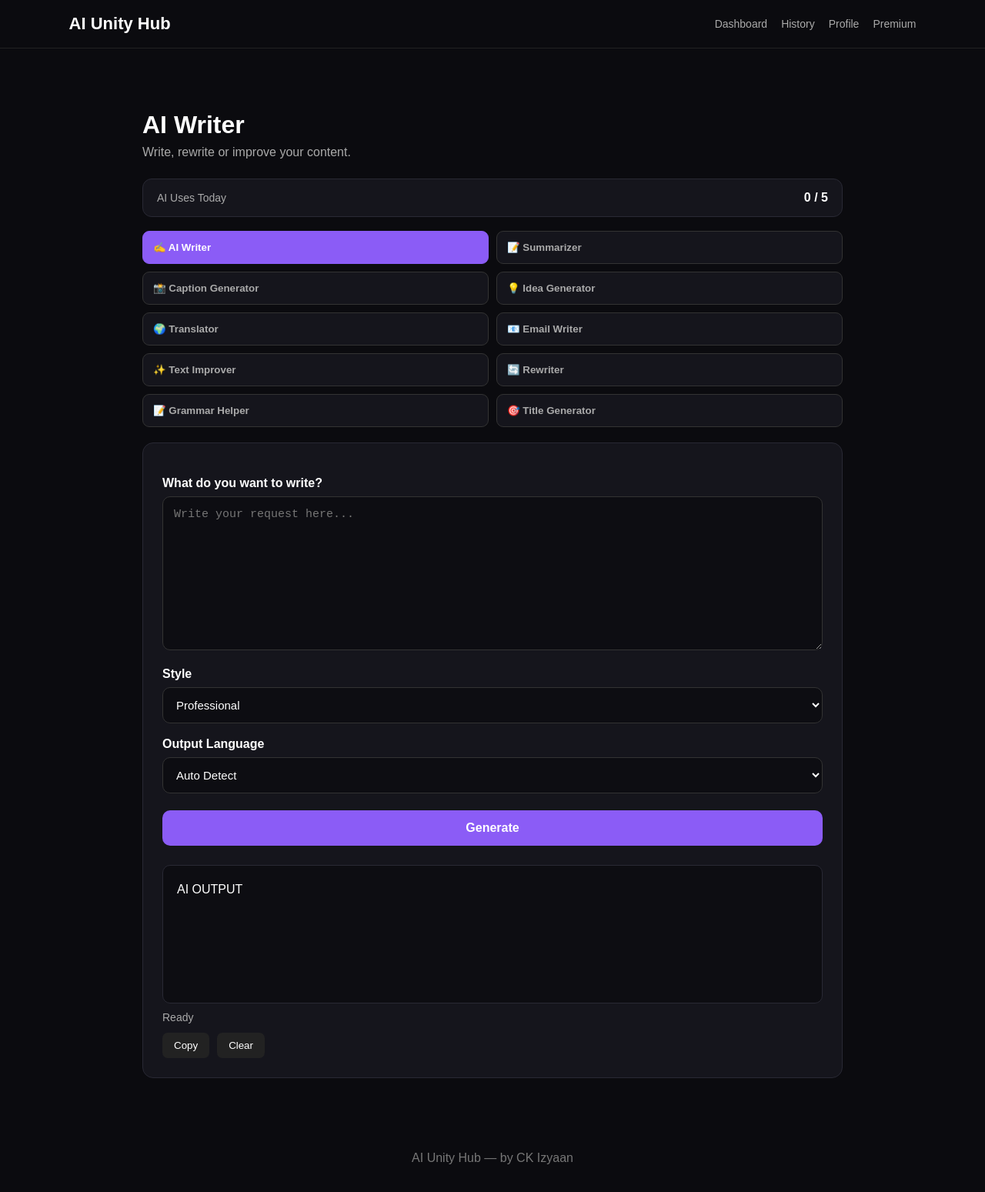
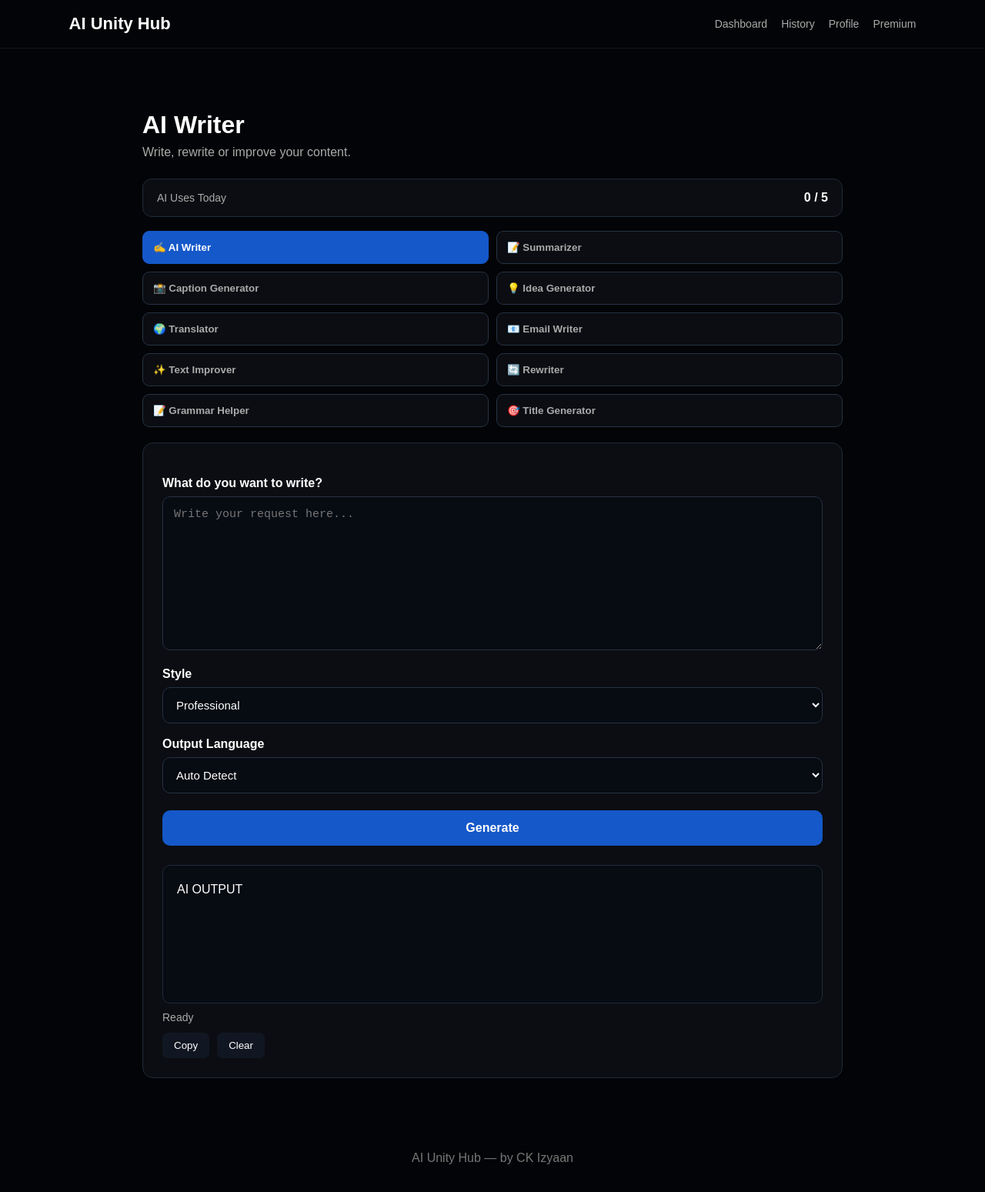
Before and after one commit to godsownworld-a11y/ai-unity-hub, a website with bundled scripts: page ai-tools-new.html in a window 1280 px wide. Shown: the whole page at 77% size. Built offline with nearby package versions, Linux system fonts and the light colour scheme; no server answers.

Commit message:
Unify AI tools page theme with dashboard

```diff
--- a/ai-tools-new.html
+++ b/ai-tools-new.html
@@ -12,13 +12,14 @@
 body{
     margin:0;
     font-family:Arial,sans-serif;
-    background:#0b0b0f;
+    background:#030407;
     color:white;
 }
 
 header{
     padding:18px 7%;
-    border-bottom:1px solid #222;
+    flex-wrap:wrap;
+    border-bottom:1px solid #111722;
     display:flex;
     justify-content:space-between;
     align-items:center;
@@ -27,7 +28,7 @@ header{
 
 .logo{font-size:22px;font-weight:bold}
 
-nav{display:flex;gap:18px}
+nav{display:flex;gap:18px;flex-wrap:wrap}
 
 nav a{
     color:#aaa;
@@ -35,7 +36,7 @@ nav a{
     font-size:14px;
 }
 
-nav a:hover{color:white}
+nav a:hover{color:white}\r\n\r\nnav a:focus-visible,.tool-tab:focus-visible,.generate:focus-visible,.small-btn:focus-visible{outline:2px solid #D4FF24;outline-offset:3px}
 
 .container{
     max-width:950px;
@@ -51,8 +52,8 @@ h1{margin-bottom:8px}
 }
 
 .usage{
-    background:#15151c;
-    border:1px solid #292934;
+    background:#0B0D12;
+    border:1px solid #202A38;
     border-radius:12px;
     padding:15px 18px;
     margin-bottom:18px;
@@ -73,8 +74,8 @@ h1{margin-bottom:8px}
 
 .tool-tab{
     padding:13px;
-    border:1px solid #333;
-    background:#15151c;
+    border:1px solid #263244;
+    background:#0B0D12;
     color:#aaa;
     border-radius:9px;
     cursor:pointer;
@@ -83,19 +84,19 @@ h1{margin-bottom:8px}
 }
 
 .tool-tab:hover{
-    border-color:#8b5cf6;
+    border-color:#1558C9;
     color:white;
 }
 
 .tool-tab.active{
-    background:#8b5cf6;
+    background:#1558C9;
     color:white;
-    border-color:#8b5cf6;
+    border-color:#1558C9;
 }
 
 .tool-box{
-    background:#15151c;
-    border:1px solid #292934;
+    background:#0B0D12;
+    border:1px solid #202A38;
     border-radius:14px;
     padding:25px;
 }
@@ -110,23 +111,23 @@ textarea{
     width:100%;
     min-height:200px;
     resize:vertical;
-    background:#0d0d12;
+    background:#070B12;
     color:white;
-    border:1px solid #333;
+    border:1px solid #263244;
     border-radius:10px;
     padding:14px;
     font-size:15px;
     outline:none;
 }
 
-textarea:focus{border-color:#8b5cf6}
+textarea:focus{border-color:#1558C9}
 
 select{
     width:100%;
     padding:13px;
-    background:#0d0d12;
+    background:#070B12;
     color:white;
-    border:1px solid #333;
+    border:1px solid #263244;
     border-radius:10px;
     font-size:15px;
 }
@@ -135,7 +136,7 @@ select{
     width:100%;
     margin-top:22px;
     padding:14px;
-    background:#8b5cf6;
+    background:#1558C9;
     color:white;
     border:0;
     border-radius:10px;
@@ -144,7 +145,7 @@ select{
     cursor:pointer;
 }
 
-.generate:hover{background:#7c3aed}
+.generate:hover{background:#2878F5}
 
 .generate:disabled{
     opacity:.6;
@@ -153,8 +154,8 @@ select{
 
 .output-box{
     margin-top:25px;
-    background:#0d0d12;
-    border:1px solid #292934;
+    background:#070B12;
+    border:1px solid #202A38;
     border-radius:10px;
     padding:18px;
     min-height:180px;
@@ -177,7 +178,7 @@ select{
 .small-btn{
     padding:9px 15px;
     border-radius:7px;
-    background:#222;
+    background:#111722;
     color:white;
     border:none;
     cursor:pointer;
@@ -197,7 +198,7 @@ footer{
 
     nav{flex-wrap:wrap}
 
-    .tools-grid{grid-template-columns:1fr}
+    .tools-grid{grid-template-columns:1fr}\r\n\r\n    .container{width:100%;margin:22px auto;padding:16px}\r\n\r\n    .usage{gap:12px;flex-wrap:wrap}
 
     .tool-box{padding:18px}
 }
```
